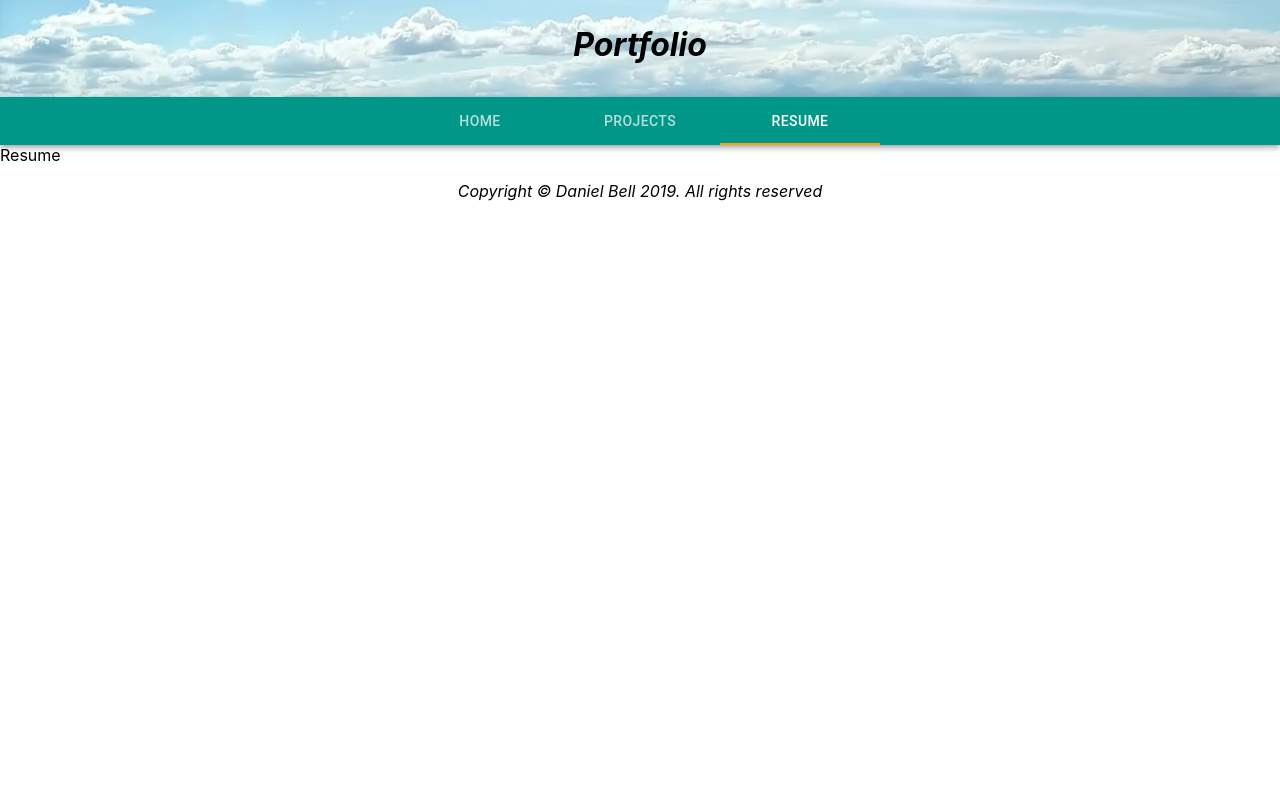
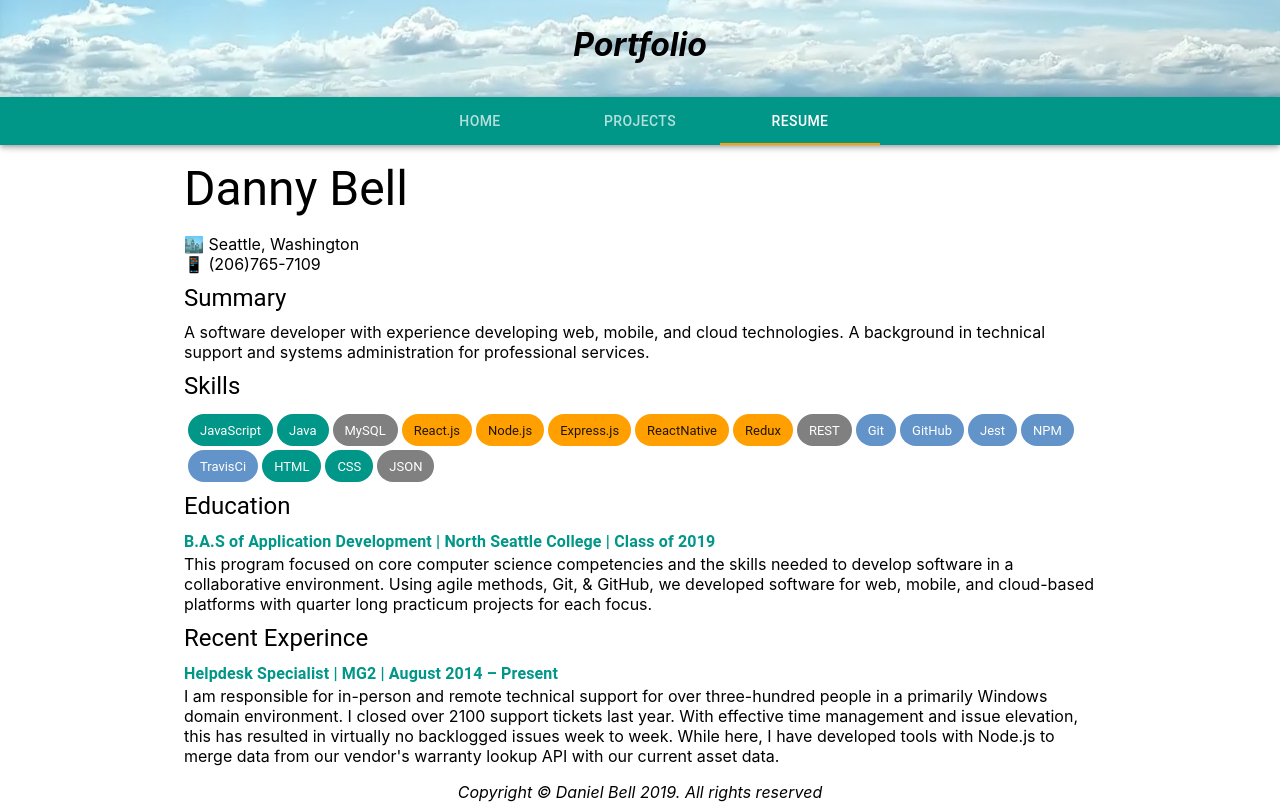
Before and after one commit to DnlBell/portfolio, a React (Create React App) app: page /resume in a window 1280 px wide. Built offline with nearby package versions, Linux system fonts and the light colour scheme.

Commit message:
exctracting common styles, drafting resume page

```diff
--- a/src/App.js
+++ b/src/App.js
@@ -1,6 +1,7 @@
 import React, { Component, Fragment } from 'react';
 import { Switch, Route, Link, BrowserRouter } from "react-router-dom";
 import { styled } from '@material-ui/styles';
+import { Container } from "@material-ui/core";
 import Tabs from '@material-ui/core/Tabs';
 import Tab from '@material-ui/core/Tab';
 import MuiThemeProvider from '@material-ui/core/styles/MuiThemeProvider';
@@ -38,11 +39,13 @@ class App extends Component {
                 <Tab component={Link} to={`/resume`} label='Resume'value="/resume"/>
             </MyTabs>
           </AppBar>
-          <Switch>
-            <Route path={`/`} exact component={Home} />
-            <Route path={`/projects`} component={Projects} />
-            <Route path={`/resume`} component={Resume} />
-          </Switch>
+          <Container maxWidth="md">
+            <Switch>
+              <Route path={`/`} exact component={Home} />
+              <Route path={`/projects`} component={Projects} />
+              <Route path={`/resume`} component={Resume} />
+            </Switch>
+          </Container>
           <Footer/>
           </Fragment>
           )}
--- a/src/components/home.js
+++ b/src/components/home.js
@@ -1,17 +1,7 @@
 import React from 'react';
-import { styled} from '@material-ui/styles';
-import Container from '@material-ui/core/Container';
+import { styled } from '@material-ui/styles';
 import Box from '@material-ui/core/Box';
-
-const MyContainer = styled(Container)({
-});
-
-const HomeBox = styled(Box)({
-  display: "flex",
-  flexDirection:"row",
-  flexWrap:"wrap",
-  justifyContent:"center",
-});
+import { ContentBox } from '../styles/common';
 
 const Image = styled(Box)({
   width: 250,
@@ -28,8 +18,7 @@ const ImageBox = styled(Box)({
 
 function Home () {
   return (
-    <MyContainer maxWidth="md" >
-      <HomeBox mt={2} >
+    <ContentBox mt={2} >
       <ImageBox>
         <Image/>
         <i>"Hello"</i>
@@ -40,8 +29,7 @@ function Home () {
         <p>Lorem ipsum dolor sit amet, consectetur adipiscing elit, sed do eiusmod tempor incididunt ut labore et dolore magna aliqua. Ut enim ad minim veniam, quis nostrud exercitation ullamco laboris nisi ut aliquip ex ea commodo consequat. Duis aute irure dolor in reprehenderit in voluptate velit esse cillum dolore eu fugiat nulla pariatur. Excepteur sint occaecat cupidatat non proident, sunt in culpa qui officia deserunt mollit anim id est laborum.</p>
         <p>Lorem ipsum dolor sit amet, consectetur adipiscing elit, sed do eiusmod tempor incididunt ut labore et dolore magna aliqua. Ut enim ad minim veniam, quis nostrud exercitation ullamco laboris nisi ut aliquip ex ea commodo consequat. Duis aute irure dolor in reprehenderit in voluptate velit esse cillum dolore eu fugiat nulla pariatur. Excepteur sint occaecat cupidatat non proident, sunt in culpa qui officia deserunt mollit anim id est laborum.</p>
       </div>
-      </HomeBox>
-    </MyContainer>
+    </ContentBox>
   );
 }
 
--- a/src/components/projects.js
+++ b/src/components/projects.js
@@ -1,44 +1,16 @@
 import React from 'react';
-import { Button, Container, Box } from "@material-ui/core";
-import { styled } from '@material-ui/styles';
+import { ContentBox, PrimaryButton, SecondaryButton } from '../styles/common';
 
-const CodeButton = styled(Button)({
-  background: 'linear-gradient(45deg, #00897b 100%, #FF8E53 90%)',
-  border: 0,
-  borderRadius: 3,
-  boxShadow: '0 3px 5px 2px lightGrey',
-  color: 'lightGrey',
-  padding: '8px 20px',
-});
 
-const LiveButton = styled(Button)({
-  background: 'linear-gradient(45deg, #ffa000 100%, #FF8E53 90%)',
-  border: 0,
-  borderRadius: 3,
-  boxShadow: '0 3px 5px 2px lightGrey',
-  color: 'grey',
-  padding: '8px 20px',
-  marginLeft: '10px'
-});
 
-const ProjectBox = styled(Box)({
-  display: "flex",
-  flexDirection:"row",
-  flexWrap:"wrap",
-  justifyContent:"center",
-});
 
 
 function Projects () {
     return (
-
-        <Container maxWidth="md">
-          <ProjectBox mt={2}>
-              <CodeButton>Code</CodeButton>
-              <LiveButton>Visit</LiveButton>
-          </ProjectBox>
-        </Container>
-
+          <ContentBox mt={2}>
+              <PrimaryButton>Code</PrimaryButton>
+              <SecondaryButton>Visit</SecondaryButton>
+          </ContentBox>
     );
 }
 
--- a/src/components/resume.js
+++ b/src/components/resume.js
@@ -1,13 +1,65 @@
 import React, { Component } from 'react';
+import {Typography, Box, Chip } from '@material-ui/core';
+import { styled } from '@material-ui/styles';
+import { ContentBox, PrimaryButton, SecondaryButton } from '../styles/common';
 
+const SubHeading = styled(Box)({
+  marginTop : 8,
+  marginBottom: 8
+});
+
+const SkillChip = styled(Chip)({
+  marginLeft: 4,
+  marginTop: 4
+})
 
 class Resume extends Component {
 
   render () {
     return (
-      <div>
-        Resume
-      </div>
+      <ContentBox mt={2}>
+        <div>
+          <Typography variant="h3" gutterBottom>Danny Bell</Typography>
+          <span role="img" aria-label="City">🏙️</span> Seattle, Washington
+          <br/>
+          <span role="img" aria-label="Mobile">📱</span> (206)765-7109
+          <SubHeading>
+            <Typography variant="h5">Summary</Typography>
+          </SubHeading>
+            A software developer with experience developing web, mobile, and cloud technologies. A background in technical support and systems administration for professional services.
+          <SubHeading>
+            <Typography variant="h5">Skills</Typography>
+          </SubHeading>
+          <SkillChip color="primary" label="JavaScript"/>
+          <SkillChip color="primary" label="Java"/>
+          <SkillChip style={{background: 'grey', color: 'white'}} label="MySQL"/>
+          <SkillChip color="secondary" label="React.js"/>
+          <SkillChip color="Secondary" label="Node.js"/>
+          <SkillChip color="Secondary" label="Express.js"/>
+          <SkillChip color="Secondary" label="ReactNative"/>
+          <SkillChip color="Secondary" label="Redux"/>
+          <SkillChip style={{background: 'grey', color: 'white'}} label="REST"/>
+          <SkillChip style={{background: '#6293c9', color: 'white'}} label="Git"/>
+          <SkillChip style={{background: '#6293c9', color: 'white'}} label="GitHub"/>
+          <SkillChip style={{background: '#6293c9', color: 'white'}} label="Jest"/>
+          <SkillChip style={{background: '#6293c9', color: 'white'}} label="NPM"/>
+          <SkillChip style={{background: '#6293c9', color: 'white'}} label="TravisCi"/>
+          <SkillChip color="primary" label="HTML"/>
+          <SkillChip color="primary" label="CSS"/>
+          <SkillChip style={{background: 'grey', color: 'white'}} label="JSON"/>
+          <SubHeading>
+            <Typography variant="h5">Education</Typography>
+          </SubHeading>
+          <Typography color="primary"><strong>B.A.S of Application Development | North Seattle College | Class of 2019</strong></Typography>
+          This program focused on core computer science competencies and the skills needed to develop software in a collaborative environment. Using agile methods, Git, & GitHub, we developed software for web, mobile, and cloud-based platforms with quarter long practicum projects for each focus.
+          <SubHeading>
+            <Typography variant="h5">Recent Experince</Typography>
+          </SubHeading>
+          <Typography color="primary"><strong>Helpdesk Specialist | MG2 | August 2014 – Present</strong></Typography>
+          I am responsible for in-person and remote technical support for over three-hundred people in a primarily Windows domain environment. I closed over 2100 support tickets last year. With effective time management and issue elevation, this has resulted in virtually no backlogged issues week to week. While here, I have developed tools with Node.js to merge data from our vendor's warranty lookup API with our current asset data.
+
+        </div>
+      </ContentBox>
     );
   }
 }
--- /dev/null
+++ b/src/styles/common.js
@@ -0,0 +1,28 @@
+import { Button, Box } from "@material-ui/core";
+import { styled } from '@material-ui/styles';
+
+export const PrimaryButton = styled(Button)({
+    background: 'linear-gradient(45deg, #00897b 100%, #FF8E53 90%)',
+    border: 0,
+    borderRadius: 3,
+    boxShadow: '0 3px 5px 2px lightGrey',
+    color: 'lightGrey',
+    padding: '8px 20px',
+});
+
+export const SecondaryButton = styled(Button)({
+    background: 'linear-gradient(45deg, #ffa000 100%, #FF8E53 90%)',
+    border: 0,
+    borderRadius: 3,
+    boxShadow: '0 3px 5px 2px lightGrey',
+    color: 'grey',
+    padding: '8px 20px',
+    marginLeft: '10px'
+});
+
+export const ContentBox = styled(Box)({
+    display: "flex",
+    flexDirection:"row",
+    flexWrap:"wrap",
+    justifyContent:"center",
+});
```
